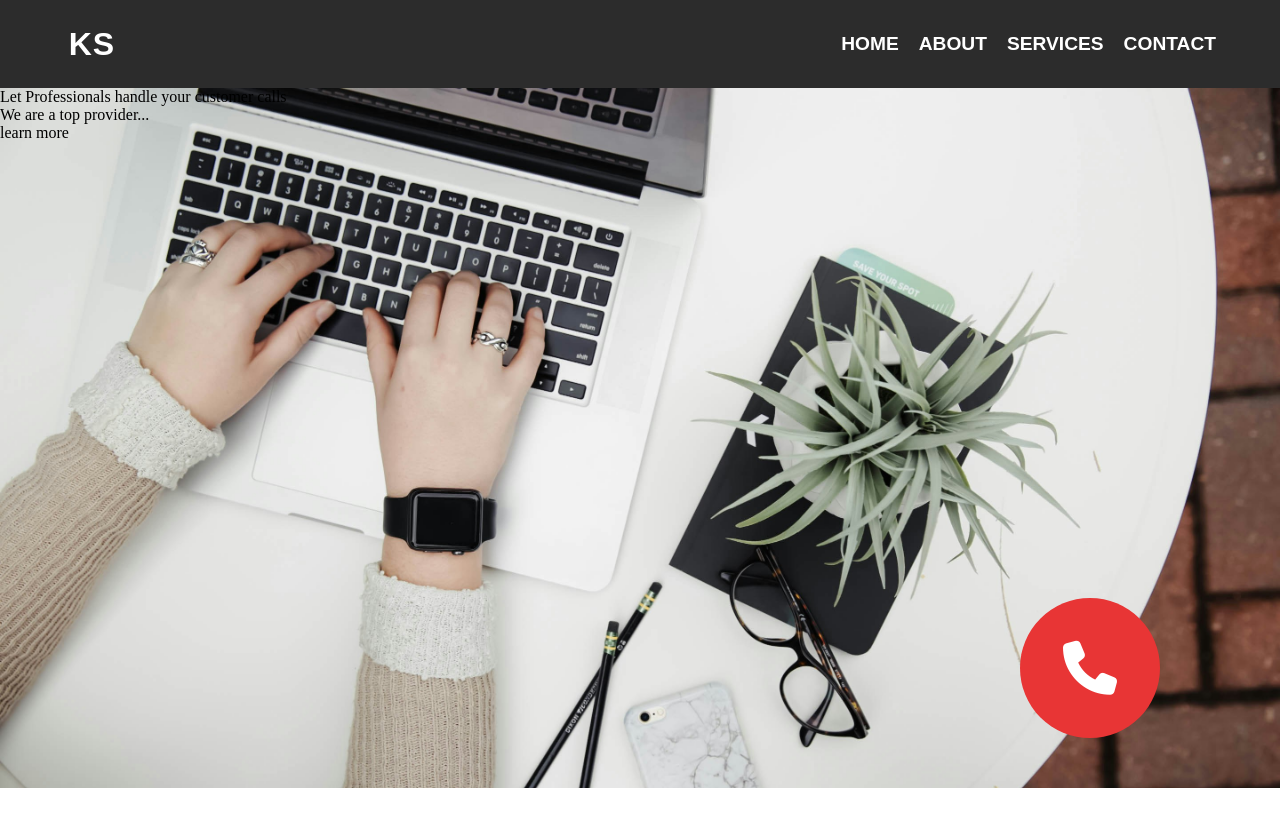
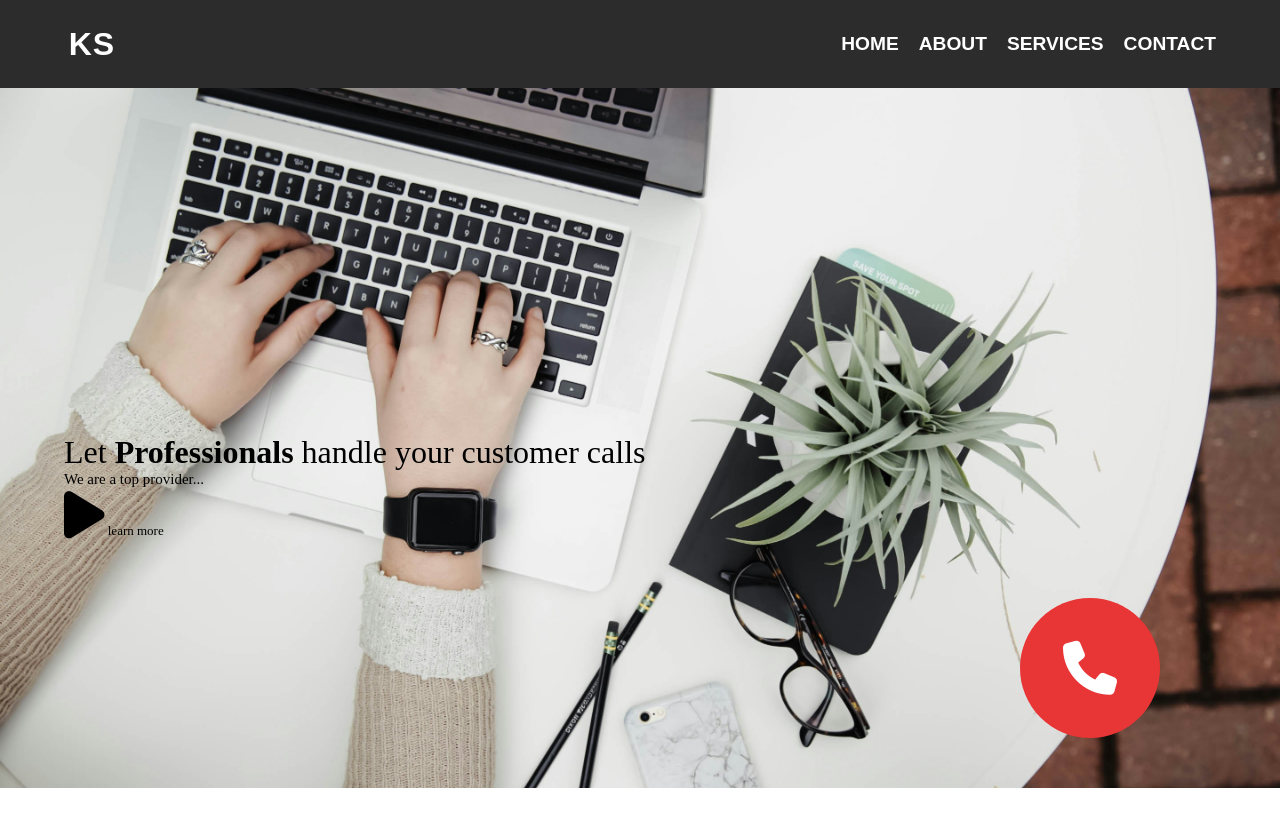
Before and after one commit to Hesal01/kspace, an Angular app: page / in a window 1280 px wide. Shown: the top 826 px of the page. Before the commit the page ends 800 px from the top, so only its background shows below. Built offline with nearby package versions, Linux system fonts and the light colour scheme.

Commit message:
title_changement_display

```diff
--- a/src/app/hero/hero.component.html
+++ b/src/app/hero/hero.component.html
@@ -3,8 +3,8 @@
     <i class="fa-solid fa-phone"></i>
   </button>
   <div class="copy">
-    <div class="copy-title">Let Professionals handle your customer calls</div>
+    <div class="copy-title">Let <strong> Professionals </strong> handle your customer calls</div>
     <div class="copy-description">We are a top provider...</div>
-    <div class="copy-link">learn more</div>
+    <div class="copy-link"> <i class="fa-solid fa-play"></i> learn more</div>
   </div>
 </div>
--- a/src/app/hero/hero.component.scss
+++ b/src/app/hero/hero.component.scss
@@ -41,3 +41,31 @@ i{
 
   background-color: rgba(232, 53, 53, 0.5);
 }
+
+.copy{
+  display: flex;
+  flex-direction: column;
+  justify-content: center;
+  align-items: flex-start;
+  height: 100vh;
+  text-align: left;
+  padding-left: 5%;
+}
+
+.copy-title{
+  font-size: 2rem;
+  font-family: serif;
+}
+
+.copy-description{
+  font-size: 15px;
+}
+
+.copy-link{
+  font-size: 13px;
+
+}
+
+.fa-solid fa-play{
+  height: 5%;
+}
```
